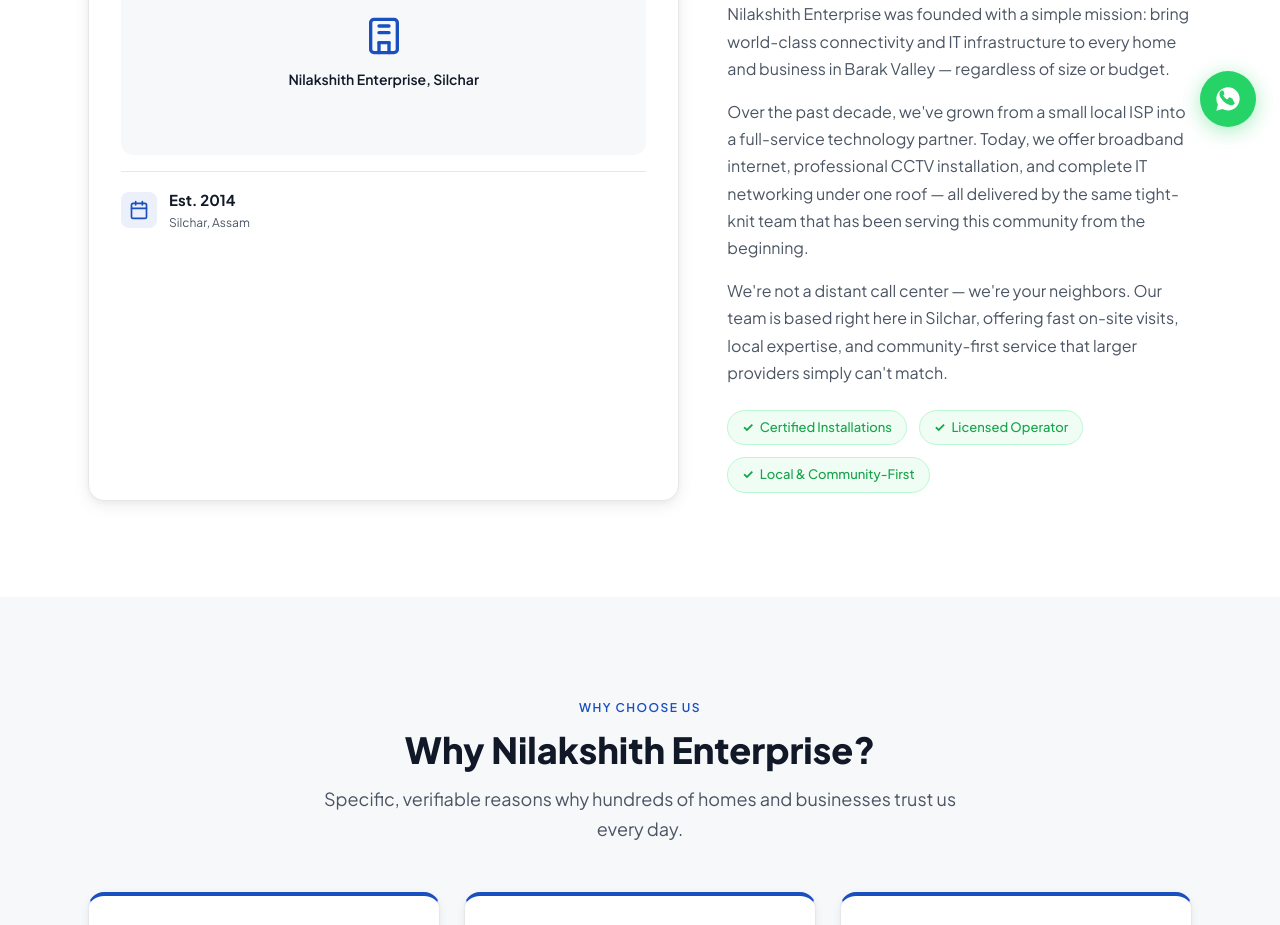
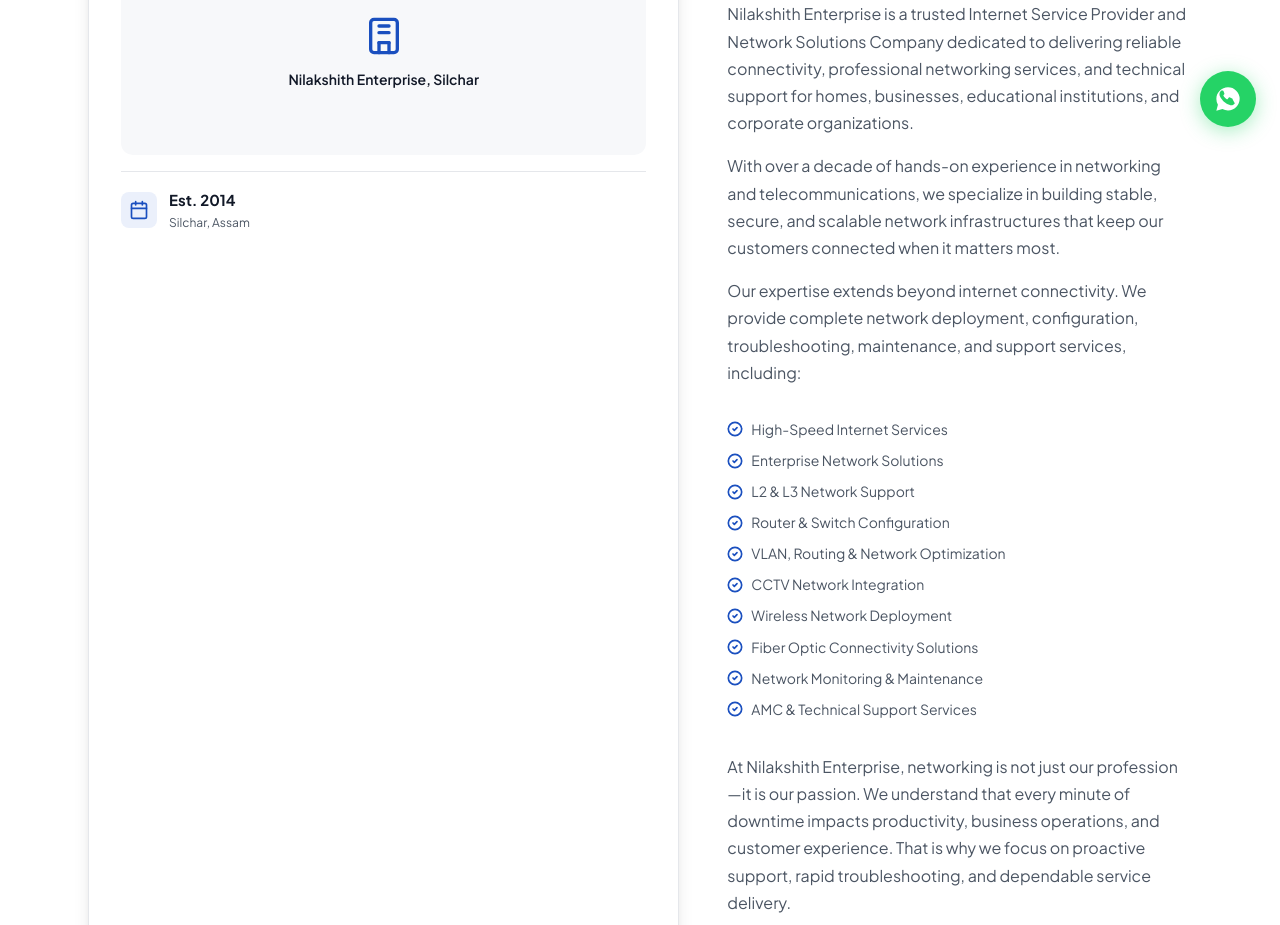
Before and after one commit to Bakhtiar-Abid-Laskar/Nilakshith-Enterprises, a plain HTML site: page about.html in a window 1280 px wide. Shown: the part 649-1574 px from the top of the page. Drawn offline with Linux system fonts and the light colour scheme.

Commit message:
docs: update About Us section with new comprehensive copy

```diff
--- a/about.html
+++ b/about.html
@@ -143,16 +143,70 @@
           </div>
 
           <div class="about-column" data-animate="fade-left" data-animate-delay="160">
-            <span class="eyebrow">Our Story</span>
-            <h2 id="story-heading">Built for Barak Valley</h2>
-            <p>Nilakshith Enterprise was founded with a simple mission: bring world-class connectivity and IT infrastructure to every home and business in Barak Valley — regardless of size or budget.</p>
-            <p>Over the past decade, we've grown from a small local ISP into a full-service technology partner. Today, we offer broadband internet, professional CCTV installation, and complete IT networking under one roof — all delivered by the same tight-knit team that has been serving this community from the beginning.</p>
-            <p>We're not a distant call center — we're your neighbors. Our team is based right here in Silchar, offering fast on-site visits, local expertise, and community-first service that larger providers simply can't match.</p>
+            <span class="eyebrow">About Us</span>
+            <h2 id="story-heading">About Nilakshith Enterprise</h2>
 
-            <div class="trust-badges-row">
+            <p>Nilakshith Enterprise is a trusted Internet Service Provider and Network Solutions Company dedicated to delivering reliable connectivity, professional networking services, and technical support for homes, businesses, educational institutions, and corporate organizations.</p>
+
+            <p>With over a decade of hands-on experience in networking and telecommunications, we specialize in building stable, secure, and scalable network infrastructures that keep our customers connected when it matters most.</p>
+
+            <p>Our expertise extends beyond internet connectivity. We provide complete network deployment, configuration, troubleshooting, maintenance, and support services, including:</p>
+
+            <ul class="feature-list" style="margin-block:var(--space-4); display:grid; grid-template-columns:repeat(auto-fit, minmax(240px, 1fr)); gap:var(--space-2); list-style:none; padding-left:0;">
+              <li style="display:flex; align-items:center; gap:8px;">
+                <svg xmlns="http://www.w3.org/2000/svg" width="16" height="16" viewBox="0 0 24 24" fill="none" stroke="var(--color-brand)" stroke-width="2.5" stroke-linecap="round" stroke-linejoin="round" aria-hidden="true"><circle cx="12" cy="12" r="10"/><path d="m9 12 2 2 4-4"/></svg>
+                High-Speed Internet Services
+              </li>
+              <li style="display:flex; align-items:center; gap:8px;">
+                <svg xmlns="http://www.w3.org/2000/svg" width="16" height="16" viewBox="0 0 24 24" fill="none" stroke="var(--color-brand)" stroke-width="2.5" stroke-linecap="round" stroke-linejoin="round" aria-hidden="true"><circle cx="12" cy="12" r="10"/><path d="m9 12 2 2 4-4"/></svg>
+                Enterprise Network Solutions
+              </li>
+              <li style="display:flex; align-items:center; gap:8px;">
+                <svg xmlns="http://www.w3.org/2000/svg" width="16" height="16" viewBox="0 0 24 24" fill="none" stroke="var(--color-brand)" stroke-width="2.5" stroke-linecap="round" stroke-linejoin="round" aria-hidden="true"><circle cx="12" cy="12" r="10"/><path d="m9 12 2 2 4-4"/></svg>
+                L2 &amp; L3 Network Support
+              </li>
+              <li style="display:flex; align-items:center; gap:8px;">
+                <svg xmlns="http://www.w3.org/2000/svg" width="16" height="16" viewBox="0 0 24 24" fill="none" stroke="var(--color-brand)" stroke-width="2.5" stroke-linecap="round" stroke-linejoin="round" aria-hidden="true"><circle cx="12" cy="12" r="10"/><path d="m9 12 2 2 4-4"/></svg>
+                Router &amp; Switch Configuration
+              </li>
+              <li style="display:flex; align-items:center; gap:8px;">
+                <svg xmlns="http://www.w3.org/2000/svg" width="16" height="16" viewBox="0 0 24 24" fill="none" stroke="var(--color-brand)" stroke-width="2.5" stroke-linecap="round" stroke-linejoin="round" aria-hidden="true"><circle cx="12" cy="12" r="10"/><path d="m9 12 2 2 4-4"/></svg>
+                VLAN, Routing &amp; Network Optimization
+              </li>
+              <li style="display:flex; align-items:center; gap:8px;">
+                <svg xmlns="http://www.w3.org/2000/svg" width="16" height="16" viewBox="0 0 24 24" fill="none" stroke="var(--color-brand)" stroke-width="2.5" stroke-linecap="round" stroke-linejoin="round" aria-hidden="true"><circle cx="12" cy="12" r="10"/><path d="m9 12 2 2 4-4"/></svg>
+                CCTV Network Integration
+              </li>
+              <li style="display:flex; align-items:center; gap:8px;">
+                <svg xmlns="http://www.w3.org/2000/svg" width="16" height="16" viewBox="0 0 24 24" fill="none" stroke="var(--color-brand)" stroke-width="2.5" stroke-linecap="round" stroke-linejoin="round" aria-hidden="true"><circle cx="12" cy="12" r="10"/><path d="m9 12 2 2 4-4"/></svg>
+                Wireless Network Deployment
+              </li>
+              <li style="display:flex; align-items:center; gap:8px;">
+                <svg xmlns="http://www.w3.org/2000/svg" width="16" height="16" viewBox="0 0 24 24" fill="none" stroke="var(--color-brand)" stroke-width="2.5" stroke-linecap="round" stroke-linejoin="round" aria-hidden="true"><circle cx="12" cy="12" r="10"/><path d="m9 12 2 2 4-4"/></svg>
+                Fiber Optic Connectivity Solutions
+              </li>
+              <li style="display:flex; align-items:center; gap:8px;">
+                <svg xmlns="http://www.w3.org/2000/svg" width="16" height="16" viewBox="0 0 24 24" fill="none" stroke="var(--color-brand)" stroke-width="2.5" stroke-linecap="round" stroke-linejoin="round" aria-hidden="true"><circle cx="12" cy="12" r="10"/><path d="m9 12 2 2 4-4"/></svg>
+                Network Monitoring &amp; Maintenance
+              </li>
+              <li style="display:flex; align-items:center; gap:8px;">
+                <svg xmlns="http://www.w3.org/2000/svg" width="16" height="16" viewBox="0 0 24 24" fill="none" stroke="var(--color-brand)" stroke-width="2.5" stroke-linecap="round" stroke-linejoin="round" aria-hidden="true"><circle cx="12" cy="12" r="10"/><path d="m9 12 2 2 4-4"/></svg>
+                AMC &amp; Technical Support Services
+              </li>
+            </ul>
+
+            <p>At Nilakshith Enterprise, networking is not just our profession—it is our passion. We understand that every minute of downtime impacts productivity, business operations, and customer experience. That is why we focus on proactive support, rapid troubleshooting, and dependable service delivery.</p>
+
+            <p>Our mission is simple: to provide reliable internet connectivity and professional network solutions backed by technical expertise, transparency, and customer-first support.</p>
+
+            <p>Whether you require a home internet connection, office networking setup, enterprise-grade infrastructure, or advanced troubleshooting, Nilakshith Enterprise is committed to delivering solutions that are secure, efficient, and future-ready.</p>
+
+            <p style="margin-block:var(--space-4);"><strong>Strong Network. Strong Support. Strong Relationships.</strong></p>
+
+            <div class="trust-badges-row" style="margin-top:var(--space-6);">
               <span class="trust-pill">Certified Installations</span>
               <span class="trust-pill">Licensed Operator</span>
-              <span class="trust-pill">Local & Community-First</span>
+              <span class="trust-pill">Local &amp; Community-First</span>
             </div>
           </div>
         </div>
```
